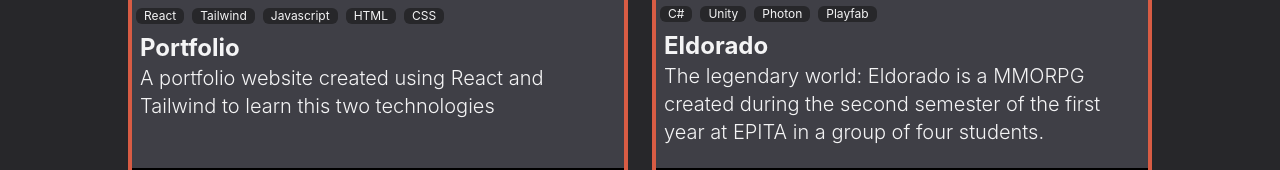
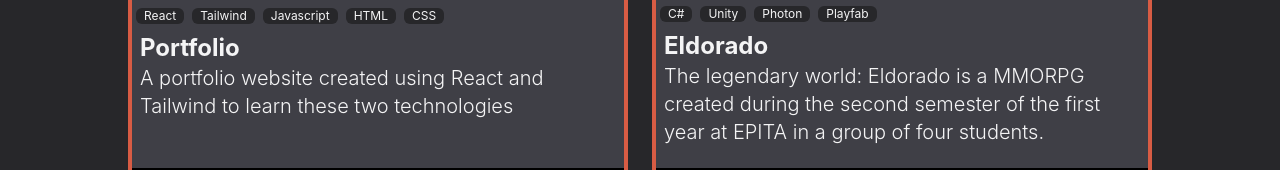
Before and after one commit to An0sis/portfolio, a React (Create React App) app in the folder website/: page / in a window 1280 px wide. Shown: the part 2561-2731 px from the top of the page. Built offline with nearby package versions, Linux system fonts and the light colour scheme; grey boxes are pictures that could not be loaded.

Commit message:
Update Project.js

```diff
--- a/website/src/components/Project.js
+++ b/website/src/components/Project.js
@@ -16,7 +16,7 @@ function Project(){
                 <ProjectCard title="OCR" desc="
 OCR is a 2nd year project at EPITA carried out in groups of 4. The goal is to create a software that allows you to solve a sudoku from an image." image={ocr} tech={projectOcr} link="https://github.com/An0sis/OCR-Epita"/>
                 <ProjectCard title="Licocrypto" desc="This project was made in collaboration with SharkyFlou. Its a program to encrypt and decrypt message with a key or hide message in image using the steganographie. Require : PySimpleGUI, pyperclip, PIL, webbrowser" image={licocrypto} tech={projectLicocrypto} link="https://github.com/An0sis/Projet-LicoCrypto"/>
-                <ProjectCard title="Portfolio" desc="A portfolio website created using React and Tailwind to learn this two technologies" image={website} tech={projectPortfolio} link="https://github.com/An0sis/portfolio"/>
+                <ProjectCard title="Portfolio" desc="A portfolio website created using React and Tailwind to learn these two technologies" image={website} tech={projectPortfolio} link="https://github.com/An0sis/portfolio"/>
                 <ProjectCard title="Eldorado" desc="The legendary world: Eldorado is a MMORPG created during the second semester of the first year at EPITA in a group of four students." image={eldorado} tech={projectEldorado} link="https://github.com/An0sis/Eldorado"/>
             </div>
         </div>
```
